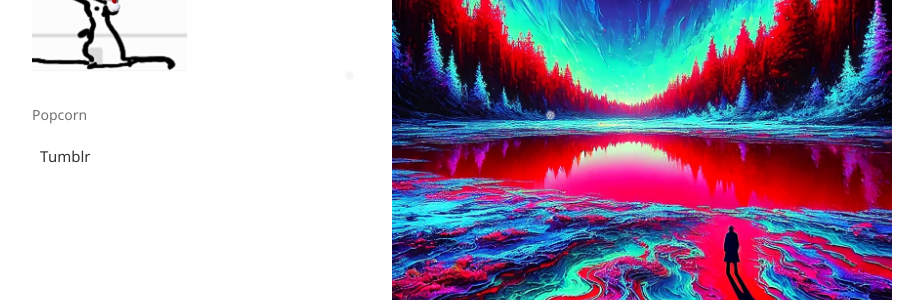
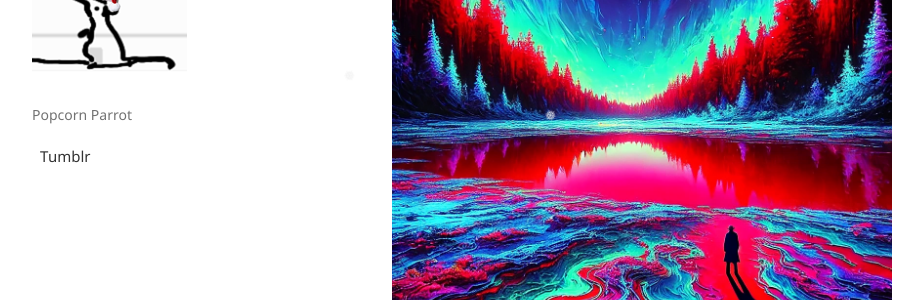
Before and after one commit to ki11dee/ki11dee.github.io-ki11dee, a Jekyll site: the page built from index.md, in a window 1280 px wide. Shown: the part 148-448 px from the top of the page, without its empty margins (178-1101 px from the left). Built offline with Jekyll 4.4.1, drawn with Linux system fonts in a browser that asks for light colours.

Commit message:
Edit texts

```diff
--- a/_config.yml
+++ b/_config.yml
@@ -21,7 +21,7 @@
 title: '|&lt;◊|ψ&gt;|²'
 logo : /assets/img/santahat.png
 description: >- # this means to ignore newlines until "baseurl:"
-  Popcorn
+  Popcorn Parrot
 
 baseurl: "" # the subpath of your site, e.g. /blog
 url: "https://ki11dee.github.io" # the base hostname & protocol for your site, e.g. http://example.com
```
